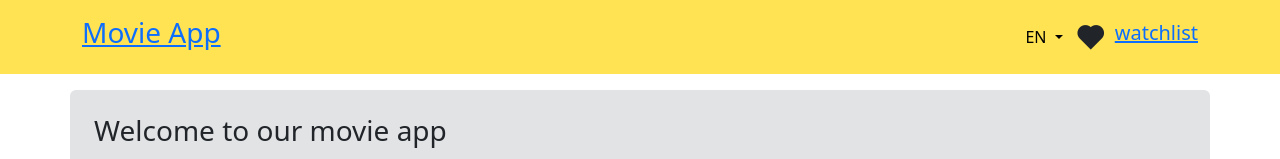
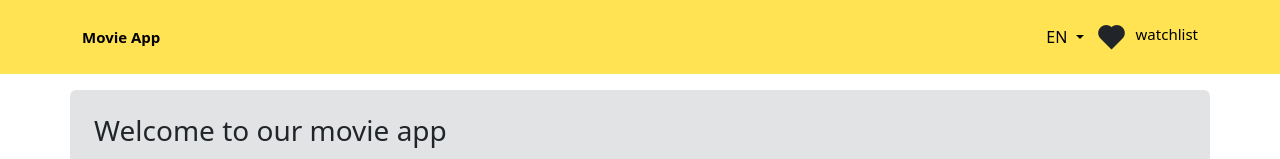
Before and after one commit to MoamenHamed32/Angular_Final_Project, an Angular app: page /movies-watch-list in a window 1280 px wide. Shown: the top 159 px of the page. Built offline with nearby package versions, Linux system fonts and the light colour scheme.

Commit message:
[styling](header):edit styling in the header

```diff
--- a/src/app/header/header.component.css
+++ b/src/app/header/header.component.css
@@ -1,16 +1,33 @@
-.header{
-    background-color:  #FFE353;
-
+.header {
+  background-color: #ffe353;
 }
-.bxs-heart{
-    font-size: 32px;
+.bxs-heart {
+  font-size: 32px;
 }
 .button_Primary {
-    background-color:  #FFE353;
-    color: black;
-    border: none;
-    padding: 0px 48px;
+  background-color: #ffe353;
+  color: black;
+  border: none;
+  padding: 0px 48px;
 }
-.input-group{
-    height: 46px;
+.input-group {
+  height: 46px;
 }
+.anchor {
+  text-decoration: none;
+}
+
+.movie_App {
+  font-size: 15px;
+  font-weight: 700;
+  line-height: 18px;
+  color: black;
+}
+
+.watch {
+  font-size: 15px;
+  color: black;
+  line-height: 18px;
+  letter-spacing: 0em;
+  text-align: left;
+}
--- a/src/app/header/header.component.html
+++ b/src/app/header/header.component.html
@@ -1,7 +1,7 @@
 <nav class="header p-3 d-flex  align-items-center ">
     <div class="container d-flex justify-content-between  align-items-center">
         <div>
-            <h3><a routerLink="" >Movie App</a></h3>
+            <h3><a class="movie_App anchor" routerLink="" >Movie App</a></h3>
         </div>
 
         <div class=" d-flex  align-items-center">
@@ -19,7 +19,7 @@
             </div>
             <div class=" d-flex align-items-center">
                 <i class='bx bxs-heart  '></i>
-                <h5 class="ms-2"><a routerLink="movies-watch-list" >watchlist</a> </h5>
+                <h5 class="ms-2"><a class="anchor watch" routerLink="movies-watch-list" >watchlist</a> </h5>
             </div>
 
         </div>
```
